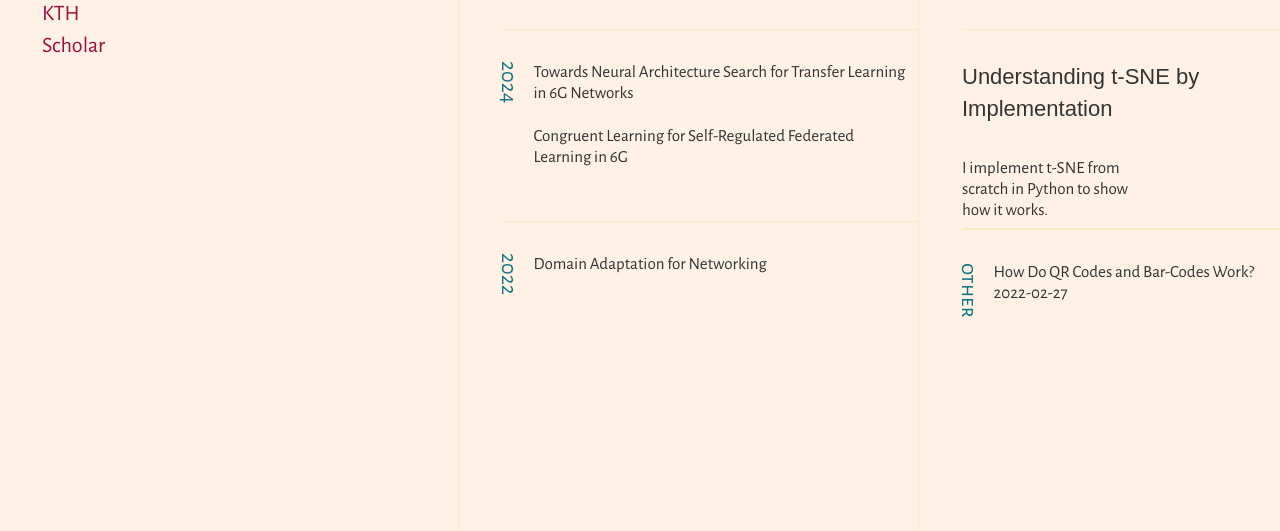
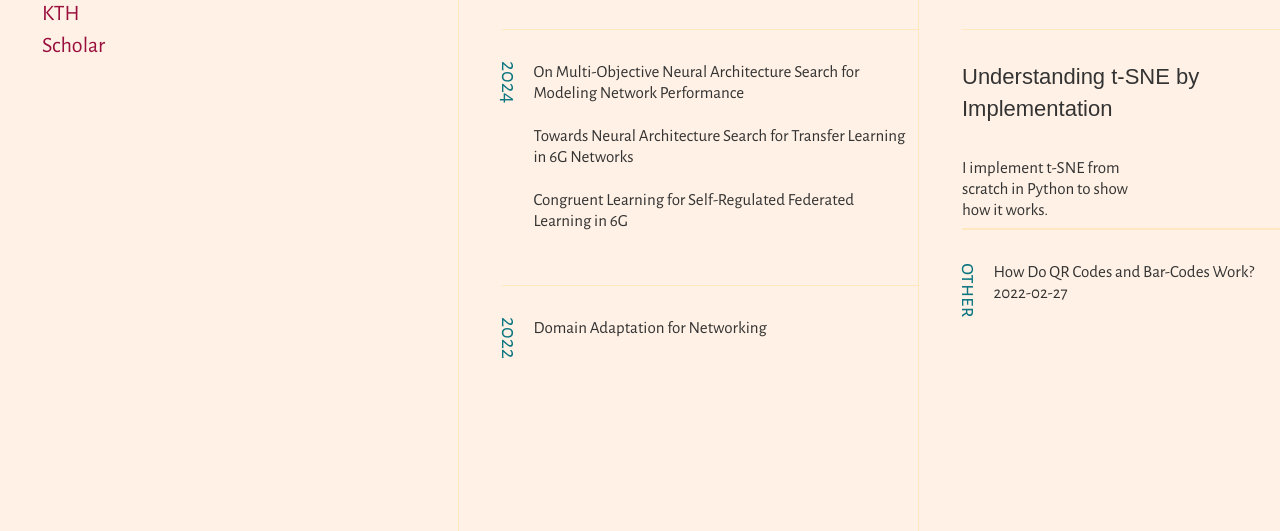
Before and after one commit to adamorucu/adamorucu.com, a plain HTML site: page index.html in a window 1280 px wide. Shown: the part 269-800 px from the top of the page. Drawn offline with nearby package versions, Linux system fonts and the light colour scheme; a web font is replaced by a local one.

Commit message:
new paper

```diff
--- a/index.html
+++ b/index.html
@@ -64,6 +64,10 @@
             <div class="Notes Standalone">
               <h2>2024</h2>
               <ol class="Notes">
+                <li class=""><a href="https://ieeexplore.ieee.org/abstract/document/10741508">
+                    <h3>On Multi-Objective Neural Architecture Search for Modeling Network Performance</h3>
+                </a></li>
+
                 <li class=""><a href="https://arxiv.org/abs/2406.02333">
                     <h3>Towards Neural Architecture Search for Transfer Learning in 6G Networks</h3>
                   </a></li>
```
